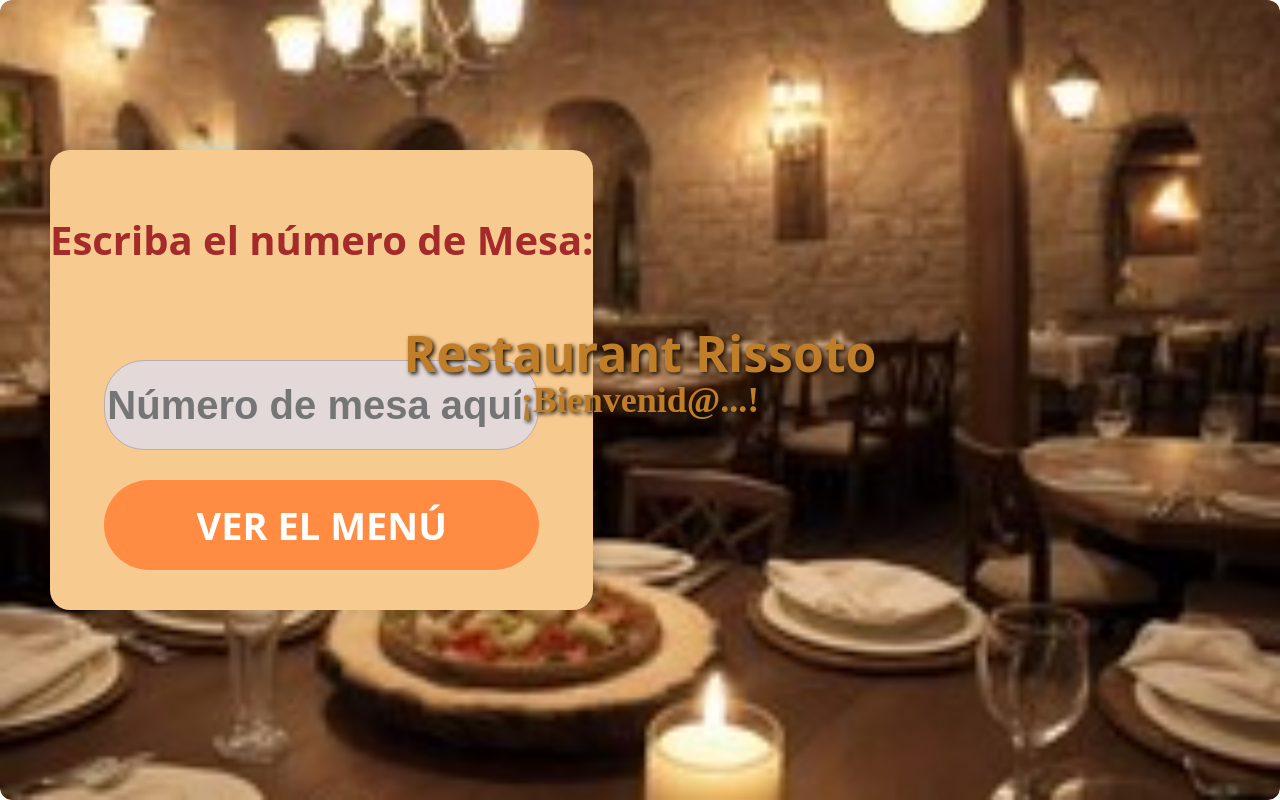
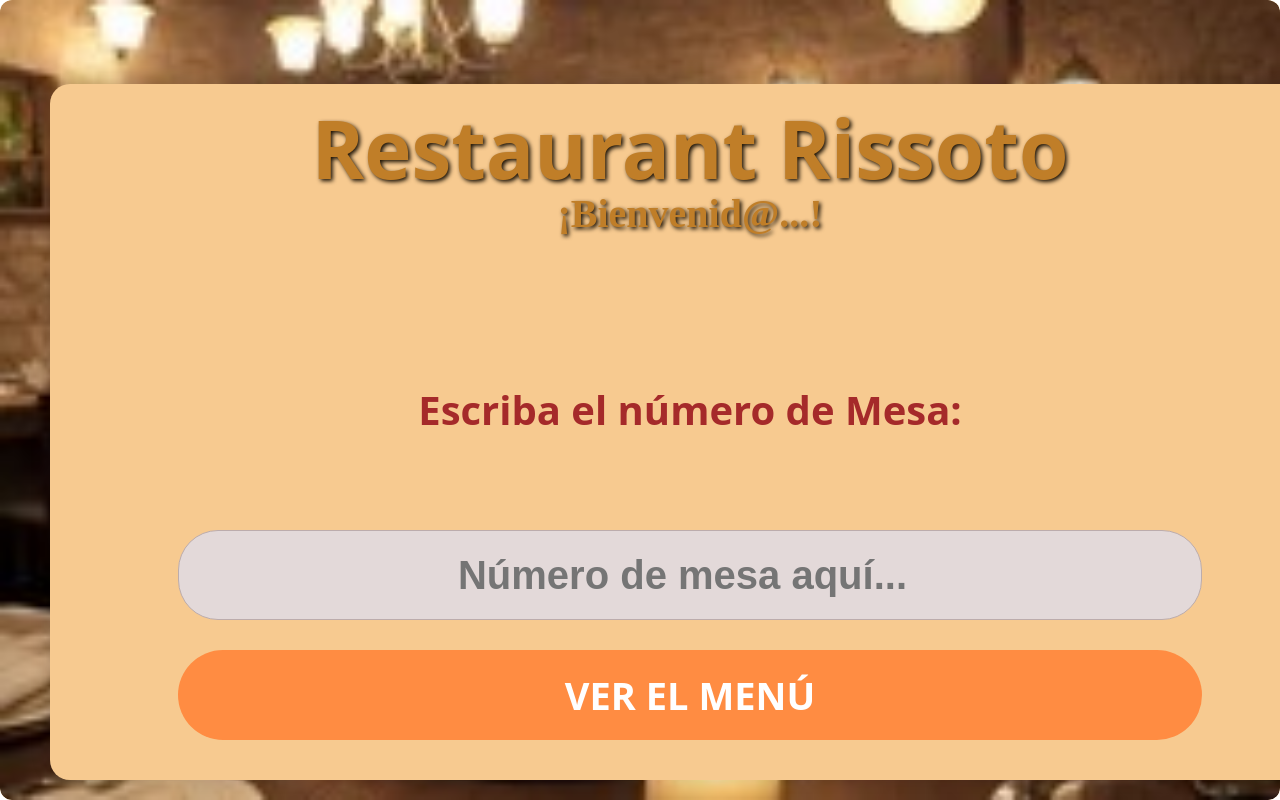
Before and after one commit to lpqtpio/pwa-qr-menu, a React (Vite) app in the folder frontend/: page / in a window 1280 px wide. Built offline with nearby package versions, Linux system fonts and the light colour scheme; no server answers.

Commit message:
Updated css No 9

```diff
--- a/frontend/src/pages/Dashboard.tsx
+++ b/frontend/src/pages/Dashboard.tsx
@@ -22,20 +22,19 @@ export default function Dashboard() {
   return (
     <div className={styles.container}>
 
-         <h1>Restaurant Rissoto
-            <br />
-              <span className={styles.bienvenido}>
-              ¡Bienvenid@...!
-              </span>
-          </h1>
         <img
              className={styles.imageBackground}
              src={backgroundImage}
              alt="img Italian Restaurant"
         />
 
-
       <div className={styles.inputWrapper}>
+         <h1>Restaurant Rissoto
+             <br />
+                <span className={styles.bienvenido}>
+                ¡Bienvenid@...!
+                </span>
+         </h1>
         <h3>Escriba el número de Mesa:</h3>
           <input
             type="number"
--- a/frontend/src/styles/Dashboard.module.css
+++ b/frontend/src/styles/Dashboard.module.css
@@ -28,19 +28,36 @@
   margin-bottom:6rem;
   padding-bottom:0;
 }
-/* Dark overlay for readability */
 
 
+
+.inputWrapper {/* containerAll TheFields/Block*/
+  position:fixed;
+  bottom: 1rem;
+  width:100%;
+  height:auto;
+ display: flex;
+ justify-content: center;
+  flex-direction: column;
+  margin-left:2rem;
+  margin-right:2rem;
+  z-index: 6;
+  background: rgb(247, 202, 144);
+  border-radius: 20px 20px 20px 20px;
+  box-shadow: 0 -5px 20px rgba(0,0,0,0.2);
+  gap:1.5rem;
+  padding-bottom:2rem;
+
+}
 .container h1 {/*Bien venido a Nuestro restaurant*/
 
   display:flex;
   justify-content: center;
   text-align: center;
   flex-direction: column;
-  z-index: 8;
+
   color: rgb(192, 126, 40);
-  font-size:2.5rem;
-  text-align: center;
+  font-size:4rem;
   text-shadow: 2px 2px 4px #180f03;
   margin-top:1rem;
 
@@ -48,24 +65,7 @@
 .bienvenido{
   font-weight:600;
   font-family:'Brush Script MT', cursive;
-  font-size:1.8rem;
-}
-/* New class for the input wrapper */
-.inputWrapper {/* containerAll TheFields/Block*/
- position:fixed;
- margin-bottom: 0;
- display: flex;
- justify-content: center;
-  flex-direction: column;
-  margin-left:2rem;
-  margin-right:2rem;
-  z-index: 4;
-  background: rgb(247, 202, 144);
-  border-radius: 20px 20px 20px 20px;
-  box-shadow: 0 -5px 20px rgba(0,0,0,0.2);
-  gap:1.5rem;
-  padding-bottom:2rem;
-
+  font-size:2rem;
 }
 .inputWrapper h3 {/*Escriba el numero de mesa*/
   display:flex;
--- a/frontend/src/styles/Menu.module.css
+++ b/frontend/src/styles/Menu.module.css
@@ -20,17 +20,17 @@
   top:0;
 
   display: flex;
+  width:100%;
+  height:7rem;
+  margin:0 auto;
 
    gap: 0.75rem;
-   padding:0.5rem 0.75rem;
+
   overflow-x: auto;
   scroll-snap-type: x mandatory;
   -webkit-overflow-scrolling: touch;
   background: lemonchiffon;
   z-index: 1000;
-   height:5rem;
-  width:100%;
-    margin-top:0.5rem;
     margin-bottom:0.5rem;
      scrollbar-width:none;
     scroll-padding: 0.5rem;
@@ -60,18 +60,18 @@
   align-items: center;
   justify-content: center;
 
-  min-width: 72px;        /* wider base */
-  max-width: 100px;       /* prevents huge tabs */
+  min-width:5rem;        /* wider base */
+  max-width: 8rem;       /* prevents huge tabs */
   padding: 0.6rem 0.5rem;
 
-   margin-top:1rem;
+   margin-top:0.5rem;
    margin-bottom:0.5rem;
   background: wheat;
   border: 1px solid gray;
   border-radius: 12px;
   color: #666;
   font-size: 1.9rem;
-  font-weight: 500;
+  font-weight: 400;
   text-align: center;
   white-space: normal;/*allow wrapping*/
   cursor: pointer;
@@ -133,7 +133,7 @@
   display: flex;
   flex-direction: column;
    border: none;
-   margin-top:0.5rem;
+   margin-top:1.5rem;
 
  /* border:1px solid rgb(172, 165, 165);*/
 }
@@ -299,15 +299,17 @@
   opacity: 0.8;
 }
 .linkButton{/*CONTAINER**: ButtonWhats & Link*/
-    position: fixed;
-    bottom:0.5rem;
+      position: fixed;
+      bottom:1rem;
+  display:flex;
+  justify-content: center;
+  align-items: center;
+  flex-direction: row;
     width:100%;
     height:7rem;
-     margin-left: 1rem;
-    margin-right: 1rem;
-    display:flex;
-    justify-content: center;
-    flex-direction: row;
+    margin:0 auto;
+   padding-left:1rem;
+   padding-right:1rem;
     gap:12px;
 
     background-color: whitesmoke;
@@ -327,8 +329,9 @@
   flex-direction: row;
   align-items: center;
   justify-content: center;
-  padding-top:0.8rem;
-  padding-bottom:0.8rem;
+    padding-top:1rem;
+    padding-bottom:1rem;
+    padding-left:1rem;
   background: wheat;
   border-radius: 1rem;
   font-size: 2rem;
@@ -360,8 +363,9 @@
    box-shadow: 0 4px 15px rgba(102, 126, 234, 0.4);
      transition: all 0.3s;
    gap: 0.5rem;
-   padding-top:0.8rem;
-   padding-bottom:0.8rem;
+   padding-top:1rem;
+   padding-bottom:1rem;
+   padding-right:1rem;
 }
 /* Cart Button */
 
```
